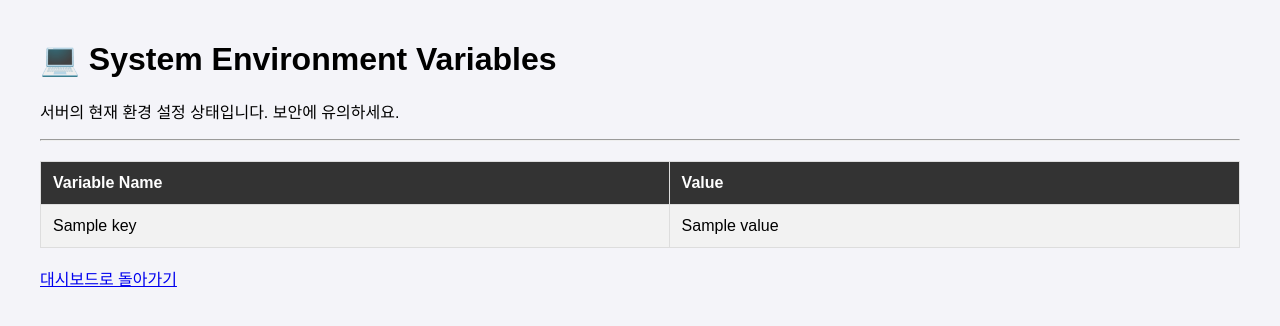
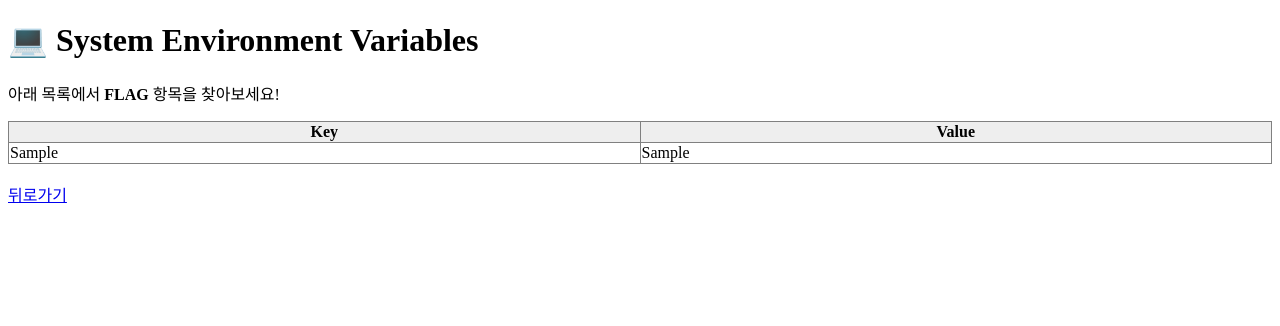
Before and after one commit to gyumin0207/semi_ctf, a Flask app: template templates/system.html in a window 1280 px wide. Shown: the top 326 px of the page. Run offline with Flask 3, Linux system fonts and the light colour scheme; the template is opened without the code that fills it: most values are stand-ins (such as "Sample title", 1, 10 or a date in 2020).

Commit message:
Update system.html

```diff
--- a/templates/system.html
+++ b/templates/system.html
@@ -1,33 +1,15 @@
 <!DOCTYPE html>
 <html>
-<head>
-    <title>System Environment Inspector</title>
-    <style>
-        body { font-family: sans-serif; margin: 40px; background-color: #f4f4f9; }
-        table { width: 100%; border-collapse: collapse; margin-top: 20px; background: white; }
-        th, td { border: 1px solid #ddd; padding: 12px; text-align: left; }
-        th { background-color: #333; color: white; }
-        tr:nth-child(even) { background-color: #f2f2f2; }
-        .highlight { color: #d9534f; font-weight: bold; }
-    </style>
-</head>
+<head><title>System Inspector</title></head>
 <body>
     <h1>💻 System Environment Variables</h1>
-    <p>서버의 현재 환경 설정 상태입니다. 보안에 유의하세요.</p>
-    <hr>
-    <table>
-        <tr>
-            <th>Variable Name</th>
-            <th>Value</th>
-        </tr>
-        {% for key, value in env_vars.items() %}
-        <tr>
-            <td>{{ key }}</td>
-            <td>{{ value }}</td>
-        </tr>
+    <p>아래 목록에서 <strong>FLAG</strong> 항목을 찾아보세요!</p>
+    <table border="1" style="width: 100%; border-collapse: collapse;">
+        <tr style="background: #eee;"><th>Key</th><th>Value</th></tr>
+        {% for k, v in env_vars.items() %}
+        <tr><td>{{ k }}</td><td>{{ v }}</td></tr>
         {% endfor %}
     </table>
-    <br>
-    <a href="/dashboard">대시보드로 돌아가기</a>
+    <br><a href="/dashboard">뒤로가기</a>
 </body>
 </html>
```
